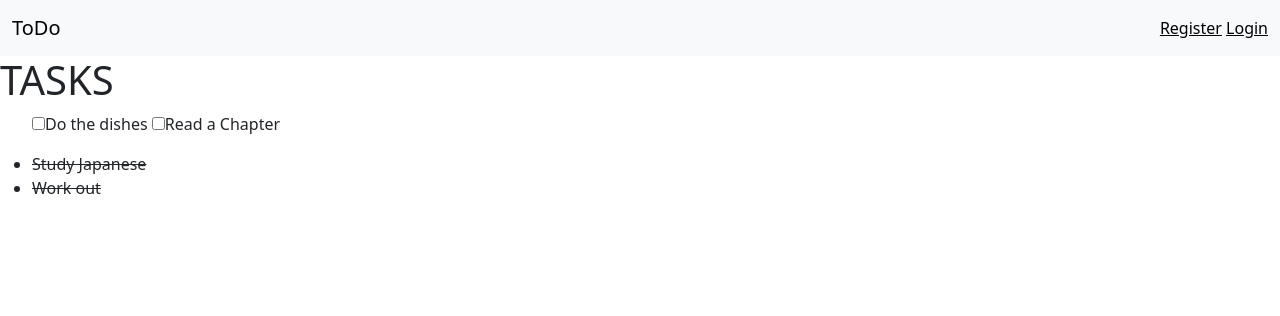
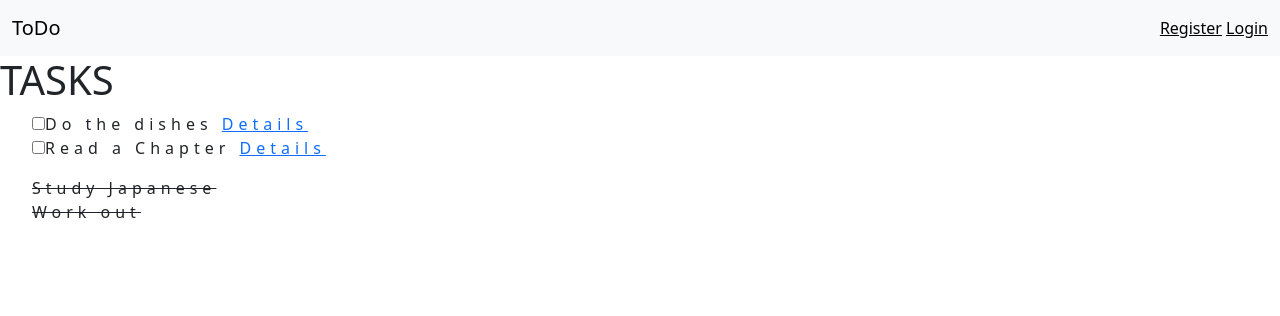
Before and after one commit to FullstackSammy/django-todo, a Django app: page /tasks/ in a window 1280 px wide. Shown: the top 316 px of the page. Run offline with Django 5.2, Linux system fonts and the light colour scheme; data comes from the database, SQL or seed files in the repository.

Commit message:
added detail view for tasks

```diff
--- a/todo/static/todo/style.css
+++ b/todo/static/todo/style.css
@@ -1,3 +1,4 @@
-li {
-    text-decoration: none !important;
+ul {
+    list-style-type: none;
+    letter-spacing: 5px;
 }
--- a/todo/templates/todo/task_list.html
+++ b/todo/templates/todo/task_list.html
@@ -8,7 +8,12 @@
 <ul>
     {% for task in object_list  %}
         {% if not task.completed %}
-            <input type="checkbox" name="" id="">{{ task.title }}</input>
+            <li>
+                <input type="checkbox" name="" id="">{{ task.title }}</input>
+                <a href="{% url 'task-detail' task.pk %}">
+                Details
+                </a>
+            </li>
         {% endif %}
     {% endfor %}
 </ul>
--- a/todo/urls.py
+++ b/todo/urls.py
@@ -1,7 +1,8 @@
 from django.urls import path
-from .views import HomeView, TaskListView
+from .views import HomeView, TaskListView, TaskDetailView
 
 urlpatterns = [
     path('', HomeView.as_view(), name='home'),
     path('tasks/', TaskListView.as_view(), name='tasks'),
+    path('tasks/<int:pk>', TaskDetailView.as_view(), name='task-detail'),
 ]
--- a/todo/views.py
+++ b/todo/views.py
@@ -1,5 +1,5 @@
 from django.shortcuts import render
-from django.views.generic import TemplateView, ListView
+from django.views.generic import TemplateView, ListView, DetailView
 from .models import Task
 
 # Create your views here.
@@ -11,3 +11,7 @@ class HomeView(TemplateView):
 
 class TaskListView(ListView):
     model = Task
+
+
+class TaskDetailView(DetailView):
+    model = Task
```
Also changed, not shown: todo/templates/todo/task_detail.html (added, +13 -0 lines).
